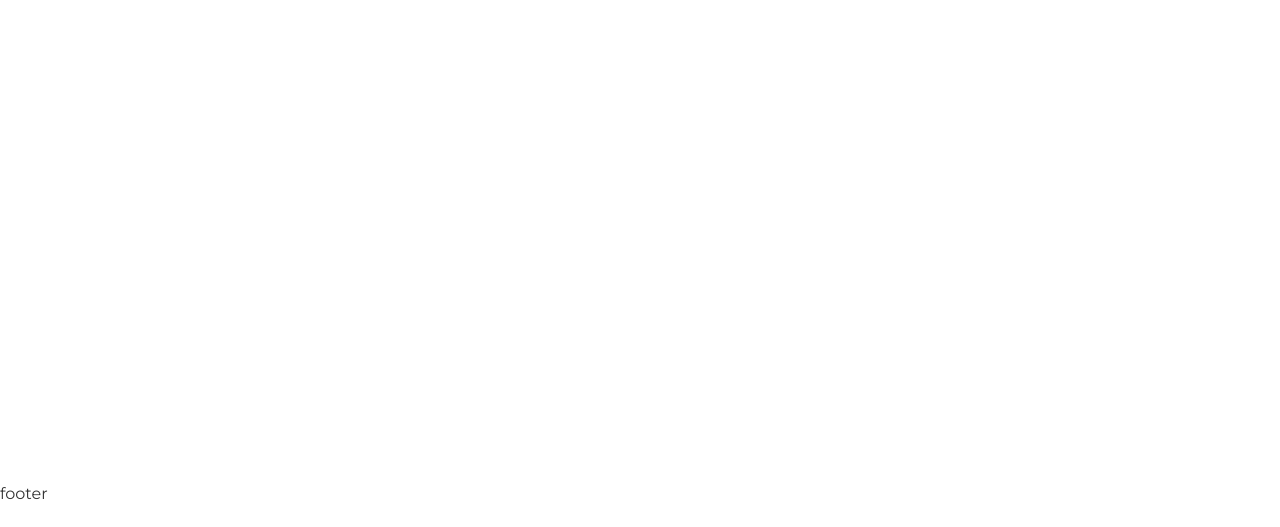
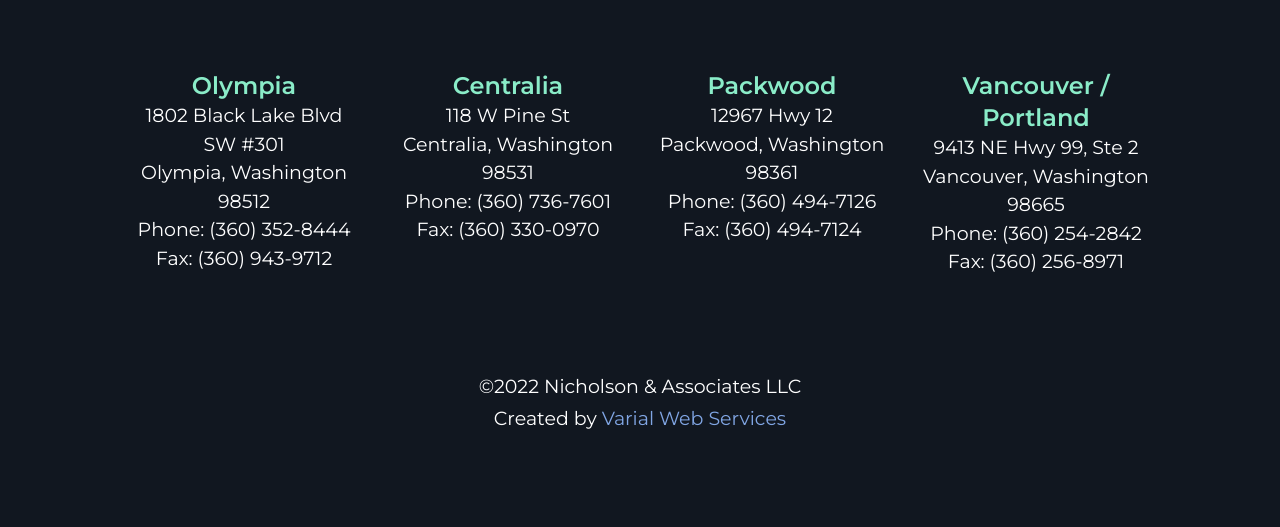
Before and after one commit to Varial-Web-Development/nicholson-website, a Next.js app: page / in a window 1280 px wide. Shown: the part 294-821 px from the top of the page. Before the commit the page ends 800 px from the top, so only its background shows below. Built offline with nearby package versions, Linux system fonts and the light colour scheme.

Commit message:
Added footer

```diff
--- a/components/layouts/standard-footer.jsx
+++ b/components/layouts/standard-footer.jsx
@@ -1,7 +1,51 @@
+import Link from "next/link";
+
 export default function Footer() {
   return (
-    <footer>
-      footer
+    <footer className="bg-[#111720] p-4 pt-8 pb-12 md:p-16 lg:px-32 lg:py-24 grid gap-8 md:gap-16 lg:gap-24 relative">
+      {/* locations */}
+      <ul className="grid md:grid-cols-2 lg:grid-cols-4 gap-8">
+        <li>
+          <address className="not-italic text-center text-white leading-normal md:text-[19px]">
+            <p className="text-xl md:text-2xl text-nicholson-green-500 font-semibold">Olympia</p>
+            <p>1802 Black Lake Blvd SW #301</p>
+            <p>Olympia, Washington 98512</p>
+            <p>Phone: (360) 352-8444</p>
+            <p>Fax: (360) 943-9712</p>
+          </address>
+        </li>
+        <li>
+          <address className="not-italic text-center text-white leading-normal md:text-[19px]">
+            <p className="text-xl md:text-2xl text-nicholson-green-500 font-semibold">Centralia</p>
+            <p>118 W Pine St</p>
+            <p>Centralia, Washington 98531</p>
+            <p>Phone: (360) 736-7601</p>
+            <p>Fax: (360) 330-0970</p>
+          </address>
+        </li>
+        <li>
+          <address className="not-italic text-center text-white leading-normal md:text-[19px]">
+            <p className="text-xl md:text-2xl text-nicholson-green-500 font-semibold">Packwood</p>
+            <p>12967 Hwy 12</p>
+            <p>Packwood, Washington 98361</p>
+            <p>Phone: (360) 494-7126</p>
+            <p>Fax: (360) 494-7124</p>
+          </address>
+        </li>
+        <li>
+          <address className="not-italic text-center text-white leading-normal md:text-[19px]">
+            <p className="text-xl md:text-2xl text-nicholson-green-500 font-semibold">Vancouver / Portland</p>
+            <p>9413 NE Hwy 99, Ste 2</p>
+            <p>Vancouver, Washington 98665</p>
+            <p>Phone: (360) 254-2842</p>
+            <p>Fax: (360) 256-8971</p>
+          </address>
+        </li>
+      </ul>
+      <div className="grid gap-1">
+        <p className="text-white text-center md:text-[19px]">©2022 Nicholson & Associates LLC</p>
+        <p className="text-white md:text-[19px] text-center">Created by <Link href="https://www.varial.dev"><a className="text-nicholson-blue-400">Varial Web Services</a></Link></p>
+      </div>
     </footer>
   )
 }
--- a/tailwind.config.js
+++ b/tailwind.config.js
@@ -5,7 +5,17 @@
     "./components/**/*.{js,ts,jsx,tsx}",
   ],
   theme: {
-    extend: {},
+    extend: {
+      colors: {
+        'nicholson-green': {
+          500: '#8AECC8',
+        },
+        'nicholson-blue': {
+          400: '#81A6E4',
+          500: '#4B7BCB',
+        }
+      },
+    },
   },
   plugins: [],
 }
```
